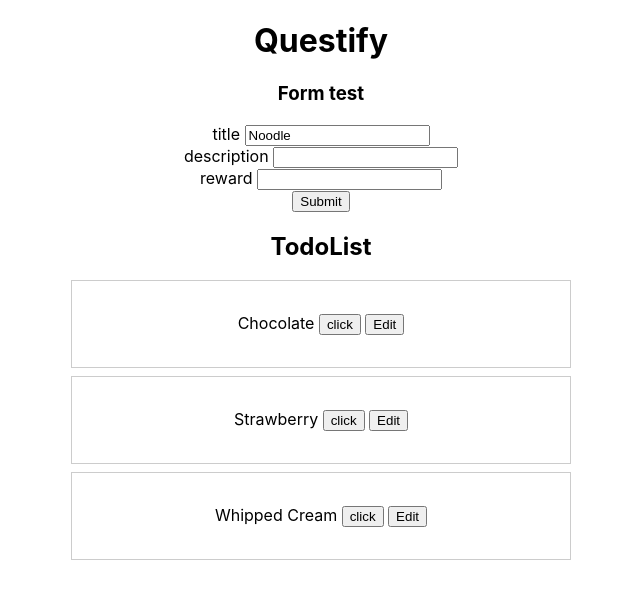
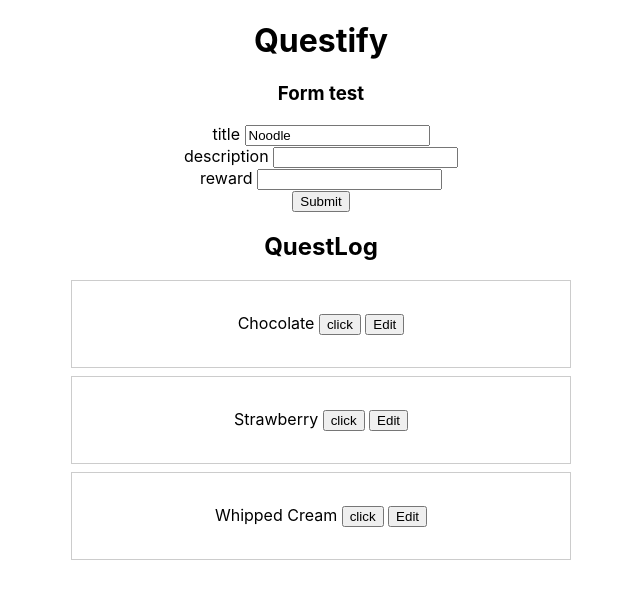
Before and after one commit to fccJashCoda/Questify, a React (Create React App) app: page / in a window 1280 px wide. Shown: the top 598 px of the page, without its empty margins (319-959 px from the left). Built offline with nearby package versions, Linux system fonts and the light colour scheme.

Commit message:
edit: renaming

```diff
--- a/src/App.js
+++ b/src/App.js
@@ -2,11 +2,11 @@ import React, { useState } from 'react';
 import { v4 as uuidv4 } from 'uuid';
 import './App.css';
 
-import TodoList from './components/TodoList';
+import QuestLog from './components/QuestLog';
 import Form from './components/Form';
 
 function App() {
-  const [todos, setTodos] = useState([
+  const [quests, setQuests] = useState([
     {
       id: uuidv4(),
       title: 'Chocolate',
@@ -30,7 +30,7 @@ function App() {
     },
   ]);
 
-  // todo prototype
+  // quest prototype
   // const quest = {
   //   id: uuidv4(),
   //   title: 'string',
@@ -40,24 +40,24 @@ function App() {
   //   started: new Date(),
   // };
 
-  const addTodo = (todo) => {
-    setTodos([...todos, { id: uuidv4(), ...todo, started: new Date() }]);
+  const addQuest = (quest) => {
+    setQuests([...quests, { id: uuidv4(), ...quest, started: new Date() }]);
   };
 
-  const editTodo = (todo, payload = {}) => {
-    const editedTodos = todos;
-    let editTodo = editedTodos.find((item) => item.id === todo.id);
+  const editQuest = (quest, payload = {}) => {
+    const editedQuests = quests;
+    let editQuest = editedQuests.find((item) => item.id === quest.id);
 
-    console.log(editTodo);
+    console.log(editQuest);
     Object.keys(payload).forEach((key) => {
-      editTodo[key] = payload[key];
+      editQuest[key] = payload[key];
     });
-    console.log(editTodo);
-    setTodos([...editedTodos]);
+    console.log(editQuest);
+    setQuests([...editedQuests]);
   };
 
-  const removeTodo = (todo) => {
-    setTodos(todos.filter((item) => item.id !== todo.id));
+  const removeQuest = (quest) => {
+    setQuests(quests.filter((item) => item.id !== quest.id));
   };
 
   return (
@@ -65,9 +65,13 @@ function App() {
       <h1>Questify</h1>
       <Form
         fields={{ title: 'Noodle', description: '', reward: '' }}
-        action={addTodo}
+        action={addQuest}
       />
-      <TodoList todos={todos} removeTodo={removeTodo} editTodo={editTodo} />
+      <QuestLog
+        quests={quests}
+        removeQuest={removeQuest}
+        editQuest={editQuest}
+      />
     </div>
   );
 }
--- a/src/components/Form.js
+++ b/src/components/Form.js
@@ -10,7 +10,6 @@ function Form(props) {
       ...fields,
       [field]: value,
     });
-    // need to add input types to ease form validation
   };
 
   const handleSubmit = (e) => {
@@ -23,7 +22,6 @@ function Form(props) {
       });
     }
 
-    // console.log({ ...fields });
     const resetFields = {};
     keys.forEach((key) => (resetFields[key] = ''));
     setFields({
--- a/src/components/Todo.js
+++ b/src/components/Quest.js
@@ -9,19 +9,19 @@ const Card = styled.div`
   margin-bottom: 0.5em;
 `;
 
-function Todo(props) {
+function Quest(props) {
   const [toggle, setToggle] = useState(false);
-  const { todo, removeTodo, editTodo } = props;
-  const { title, description, reward } = todo;
+  const { quest, removeQuest, editQuest } = props;
+  const { title, description, reward } = quest;
 
   const middleAgent = (stuff) => {
     setToggle(!toggle);
-    editTodo(todo, stuff);
+    editQuest(quest, stuff);
   };
-  console.log(`${title} with id ${todo.id} rerenders`);
+  console.log(`${title} with id ${quest.id} rerenders`);
   return (
     <Card>
-      {title} <button onClick={() => removeTodo(todo)}>click</button>{' '}
+      {title} <button onClick={() => removeQuest(quest)}>click</button>{' '}
       <button onClick={() => setToggle(!toggle)}>Edit</button>
       {toggle && (
         <Form fields={{ title, description, reward }} action={middleAgent} />
@@ -30,4 +30,4 @@ function Todo(props) {
   );
 }
 
-export default React.memo(Todo);
+export default React.memo(Quest);
--- /dev/null
+++ b/src/components/QuestLog.js
@@ -0,0 +1,21 @@
+import React from 'react';
+import Quest from './Quest';
+
+function QuestLog(props) {
+  const { quests, removeQuest, editQuest } = props;
+  return (
+    <div>
+      <h2>QuestLog</h2>
+      {quests.map((quest) => (
+        <Quest
+          key={quest.id}
+          quest={quest}
+          removeQuest={removeQuest}
+          editQuest={editQuest}
+        />
+      ))}
+    </div>
+  );
+}
+
+export default React.memo(QuestLog);
--- a/src/components/TodoList.js
+++ /dev/null
@@ -1,21 +0,0 @@
-import React from 'react';
-import Todo from './Todo';
-
-function TodoList(props) {
-  const { todos, removeTodo, editTodo } = props;
-  return (
-    <div>
-      <h2>TodoList</h2>
-      {todos.map((todo) => (
-        <Todo
-          key={todo.id}
-          todo={todo}
-          removeTodo={removeTodo}
-          editTodo={editTodo}
-        />
-      ))}
-    </div>
-  );
-}
-
-export default React.memo(TodoList);
```
